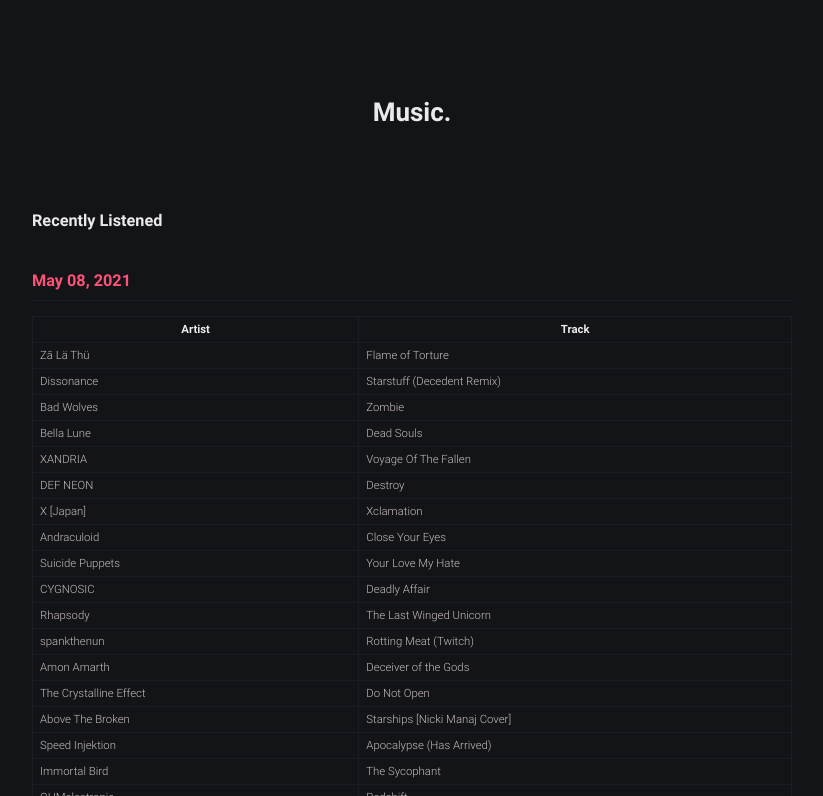
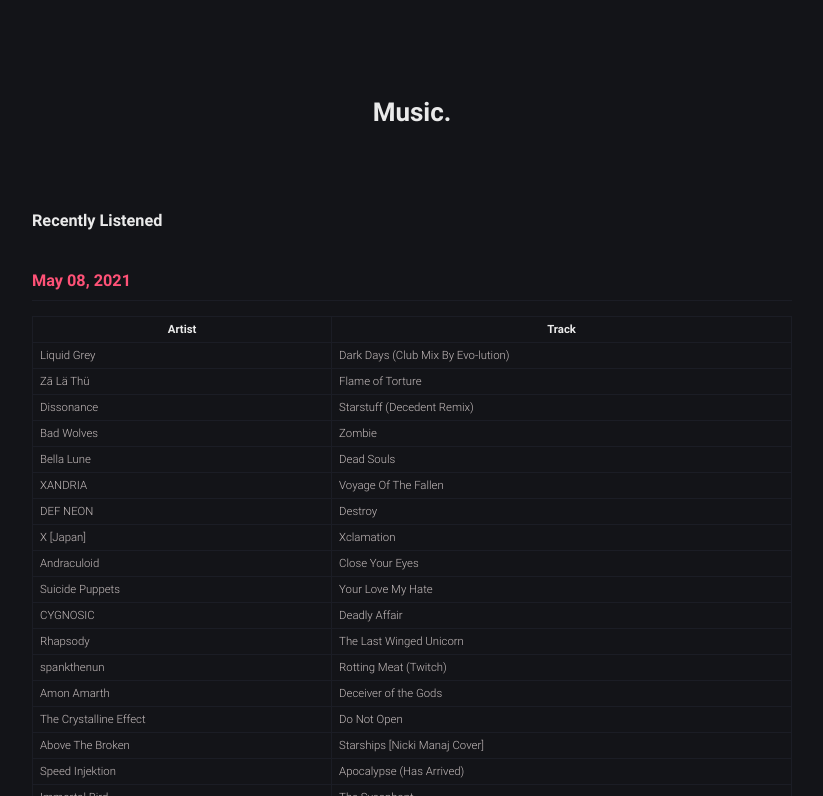
Before and after one commit to robert-marshall/xyz, a Jekyll site: the page built from music.md, in a window 1280 px wide and 900 px high, cut to the strip 104-900 px from the top of the window. Shown: the whole strip, without its empty margins (228-1051 px from the left). Built offline with Jekyll 4.4.1, drawn with Linux system fonts in a browser that asks for light colours.

Commit message:
I expected something different.

```diff
--- a/music.md
+++ b/music.md
@@ -11,6 +11,7 @@
 
 | Artist | Track |
 |--------|-------|
+Liquid Grey | Dark Days (Club Mix By Evo-lution)
 Zā Lä Thü | Flame of Torture
 Dissonance | Starstuff (Decedent Remix)
 Bad Wolves | Zombie
```
